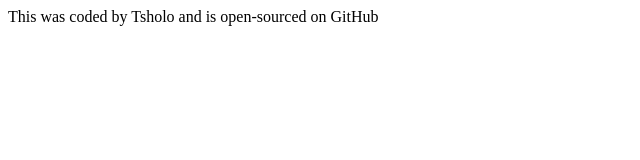
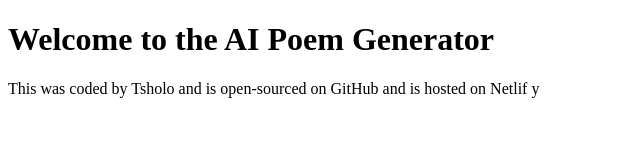
Before and after one commit to Tsholo860/AI-poem-generator, a plain HTML site: page index.html in a window 1280 px wide. Shown: the whole page, without its empty margins (0-640 px from the left). Drawn offline with Linux system fonts and the light colour scheme.

Commit message:
added h1 tag

```diff
--- a/index.html
+++ b/index.html
@@ -7,7 +7,8 @@
     <title>AI Poem Generator </title>
 </head>
 <body>
-<footer> This was coded by Tsholo and is open-sourced on GitHub</footer>
+    <h1>Welcome to the AI Poem Generator</h1>
+<footer> This was coded by Tsholo and is open-sourced on GitHub and is hosted on Netlif y</footer>
     <script src="src/index.js"></script>
 </body>
 </html>
```
